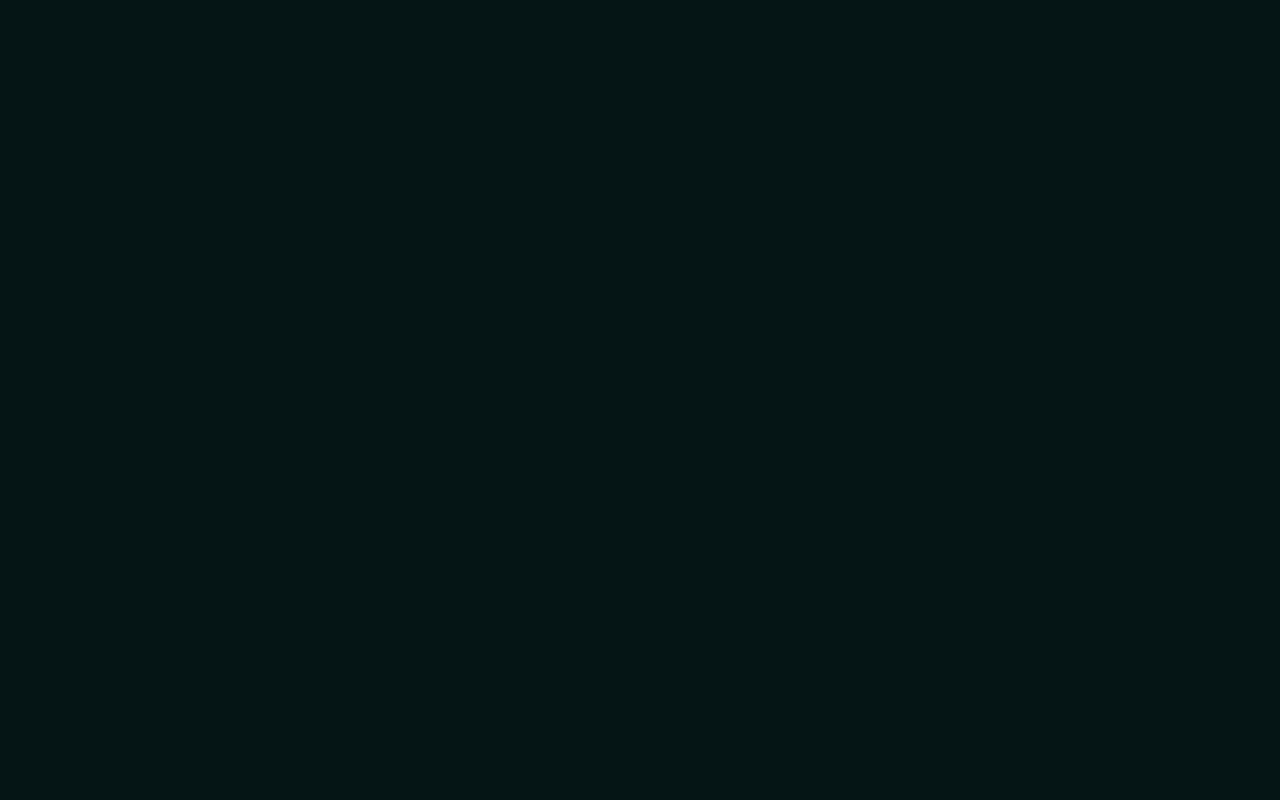
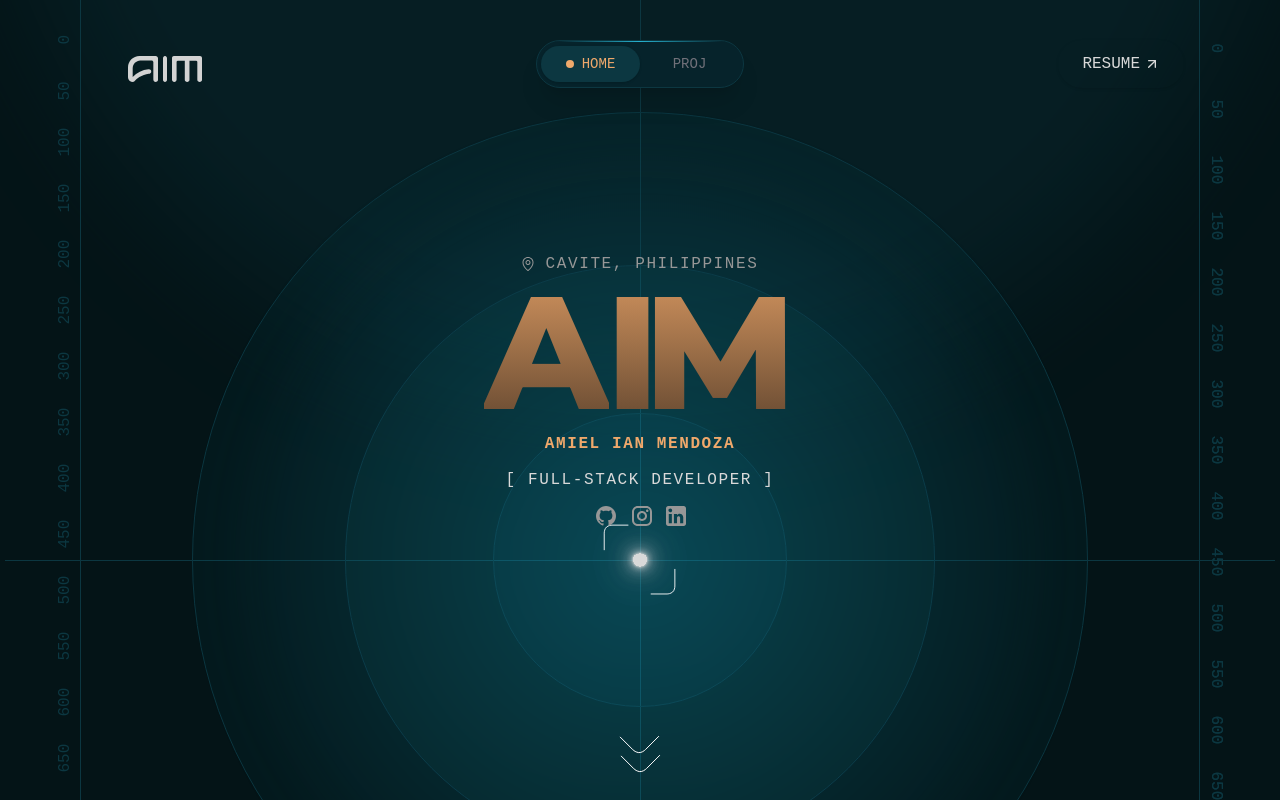
Before and after one commit to aimndz/portfolio, a Next.js app: page / in a window 1280 px wide. Before the commit this address had no page. Shown: the top 800 px of the page. Built offline with nearby package versions, Linux system fonts and the light colour scheme; a web font is replaced by a local one.

Commit message:
Refactor: Update home route to root path

```diff
--- a/src/app/page.tsx
+++ b/src/app/page.tsx
@@ -1,5 +1,5 @@
-import { redirect } from "next/navigation";
+import Main from "@/components/Main";
 
 export default function Home() {
-  redirect("/home");
+  return <Main />;
 }
--- a/src/components/NavigationTab.tsx
+++ b/src/components/NavigationTab.tsx
@@ -14,7 +14,8 @@ function NavigationTab() {
   const activeTab = pathname === "/projects" ? "projects" : "home";
 
   const handleTabChange = (value: string) => {
-    router.push(`/${value}`, { scroll: false });
+    const route = value === "home" ? "/" : `/${value}`;
+    router.push(route, { scroll: false });
   };
 
   return (
```
